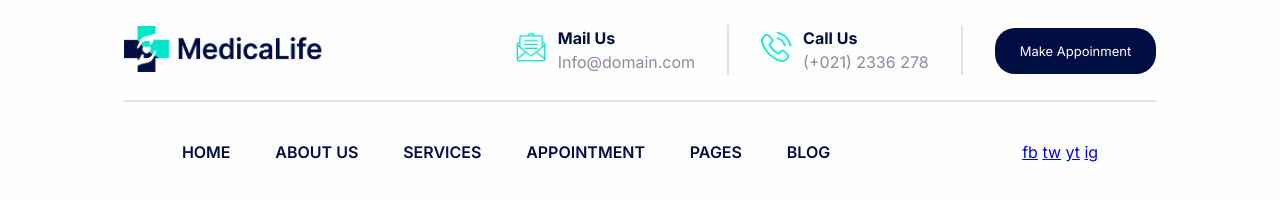
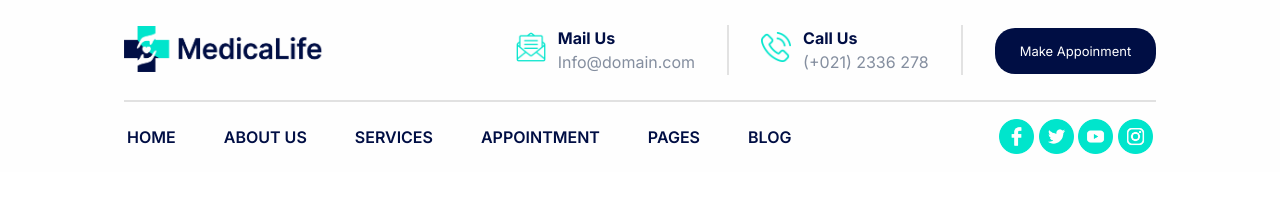
Before and after one commit to NapatpanOP/medicaLife, a website built with Vite: page index.html in a window 1280 px wide. Built offline with nearby package versions, Linux system fonts and the light colour scheme.

Commit message:
Add icon contact in class contact-icon in index.html

```diff
--- a/index.html
+++ b/index.html
@@ -50,18 +50,10 @@
       <nav>
         <div class="nav-content">
           <ul class="box-menu">
-            <li>
-              <a href="#">HOME</a>
-            </li>
-            <li>
-              <a href="#">ABOUT US</a>
-            </li>
-            <li>
-              <a href="#">SERVICES</a>
-            </li>
-            <li>
-              <a href="#">APPOINTMENT</a>
-            </li>
+            <li><a href="#">HOME</a></li>
+            <li><a href="#">ABOUT US</a></li>
+            <li><a href="#">SERVICES</a></li>
+            <li><a href="#">APPOINTMENT</a></li>
             <li>
               <a href="#">PAGES</a>
               <ul>
@@ -80,10 +72,10 @@
           </ul>
 
           <div class="contact-icon">
-            <a href="#">fb</a>
-            <a href="#">tw</a>
-            <a href="#">yt</a>
-            <a href="#">ig</a>
+            <a class="media hv-fb" href="#"><img src="./assets/icon/facebook.png" alt="icon-fb"></a>
+            <a class="media hv-tw" href="#"><img src="./assets/icon/twitter.png" alt="icon-tw"></a>
+            <a class="media hv-yt" href="#"><img src="./assets/icon/youtube.png" alt="icon-yt"></a>
+            <a class="media hv-ig" href="#"><img src="./assets/icon/instagram.png" alt="icon-ig"></a>
           </div>
         </div>
       </nav>
--- a/styles/navbar.css
+++ b/styles/navbar.css
@@ -68,17 +68,21 @@ nav {
 
   .nav-content {
     max-width: 1170px;
-    height: 100px;
+    height: 70px;
     display: flex;
     align-items: center;
-    gap: 12rem;
+    gap: 13rem;
 
     .box-menu {
       position: relative;
       display: flex;
-      gap: 2.8rem;
+      gap: 3rem;
       align-items: center;
     }
+  }
+
+  .media img {
+    width: 35px;
   }
 }
 
```
